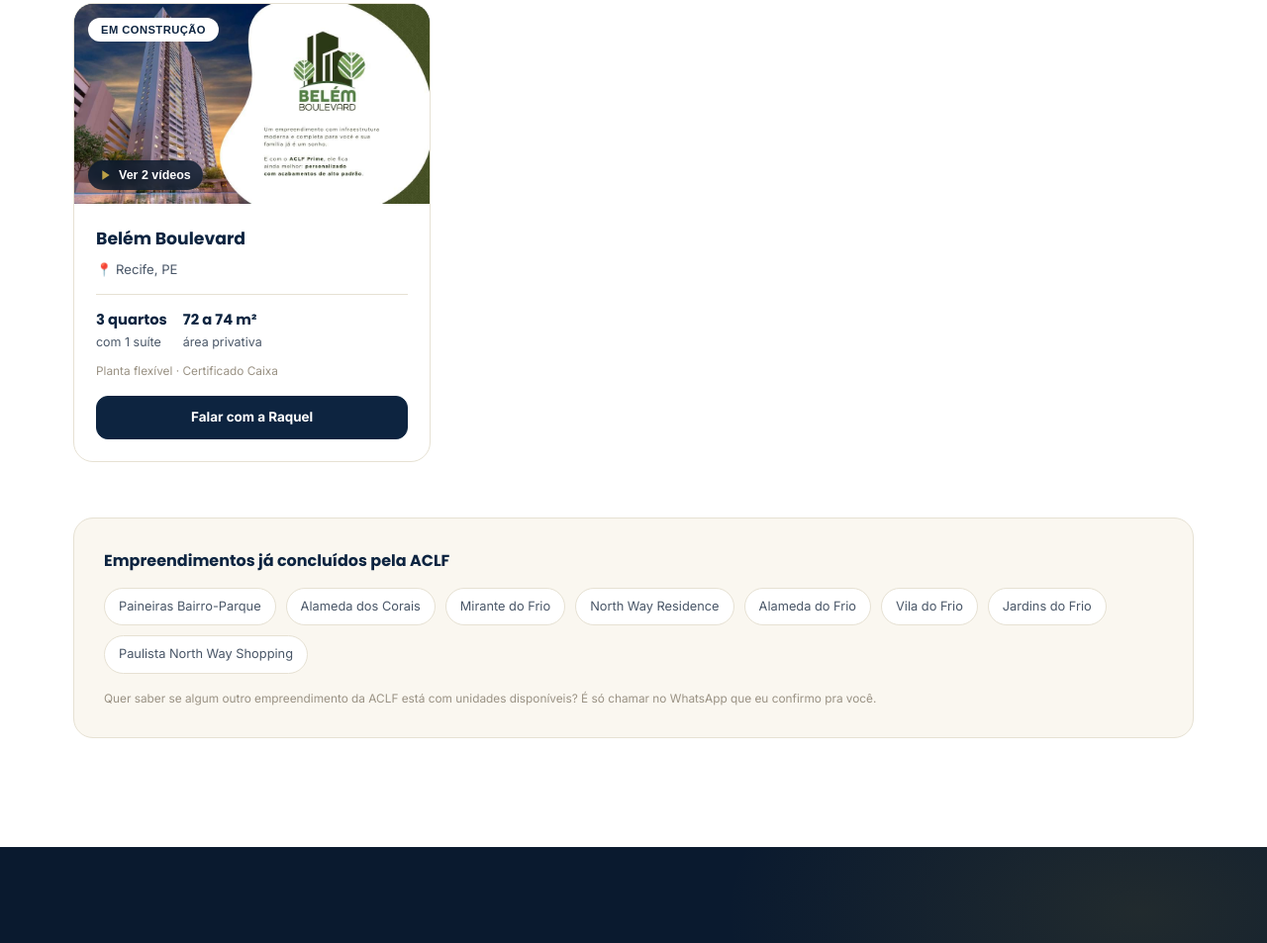
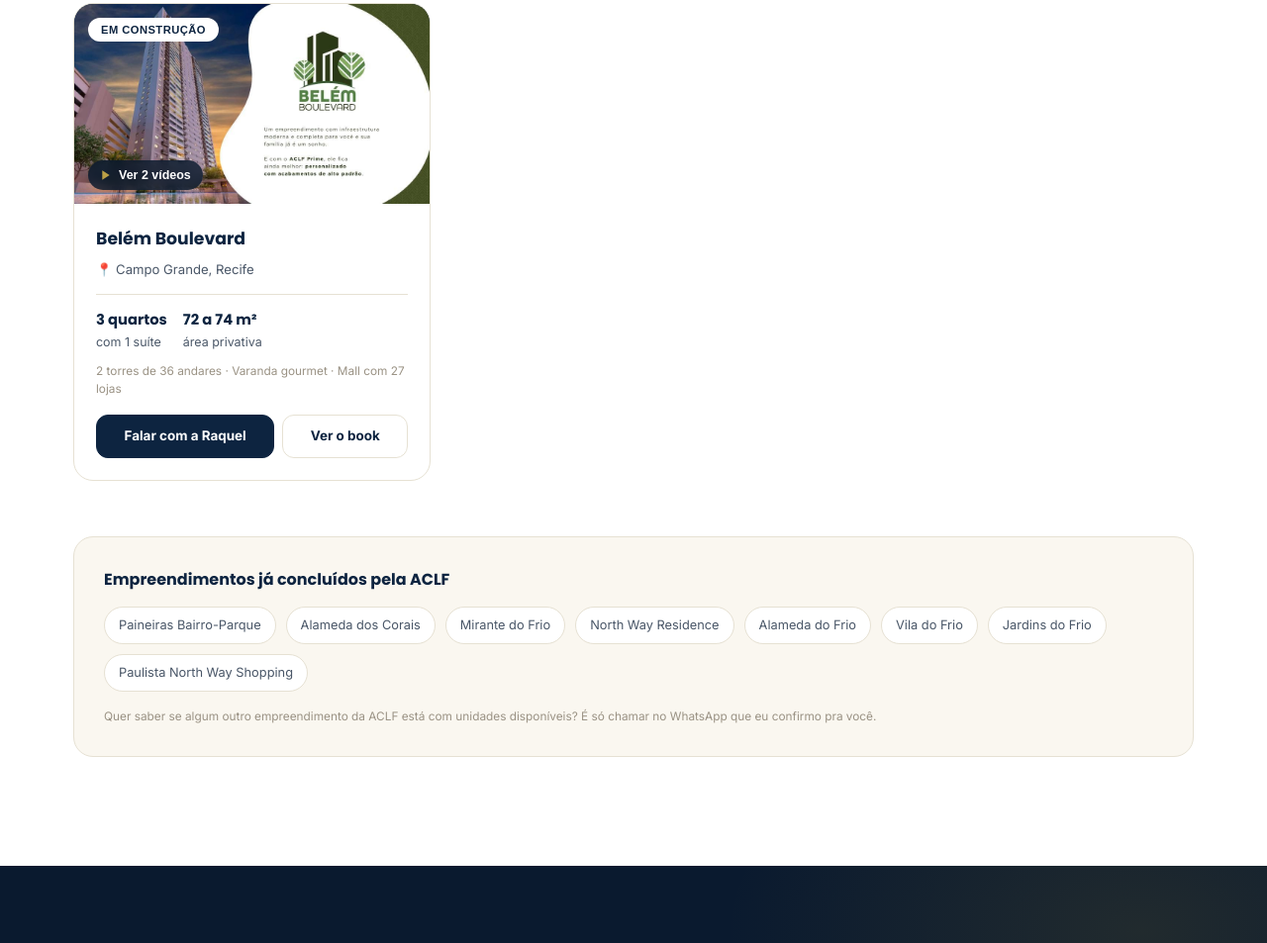
Before and after one commit to Lalset/site_corretora, a plain HTML site: page index.html in a window 1280 px wide. Shown: the part 4121-5074 px from the top of the page at 99% size. Drawn offline with Linux system fonts and the light colour scheme.

Commit message:
book do belem

```diff
--- a/index.html
+++ b/index.html
@@ -268,12 +268,12 @@
         </button>
         <div class="proj-body">
           <h4>Belém Boulevard</h4>
-          <div class="proj-loc">📍 Recife, PE</div>
+          <div class="proj-loc">📍 Campo Grande, Recife</div>
           <div class="proj-specs"><div><strong>3 quartos</strong>com 1 suíte</div><div><strong>72 a 74 m²</strong>área privativa</div></div>
-          <div class="proj-note">Planta flexível · Certificado Caixa</div>
+          <div class="proj-note">2 torres de 36 andares · Varanda gourmet · Mall com 27 lojas</div>
           <div class="proj-actions">
             <a class="proj-btn proj-btn-whats" href="https://wa.me/5581995586148?text=Ol%C3%A1%2C%20Raquel%21%20Vi%20o%20Bel%C3%A9m%20Boulevard%20no%20seu%20site%20e%20quero%20saber%20mais%20sobre%20esse%20empreendimento." target="_blank" rel="noopener">Falar com a Raquel</a>
-
+            <a class="proj-btn" href="midia/belem/book.pdf" target="_blank" rel="noopener">Ver o book</a>
           </div>
         </div>
       </article>
```
Also changed, not shown: 2 other files.
